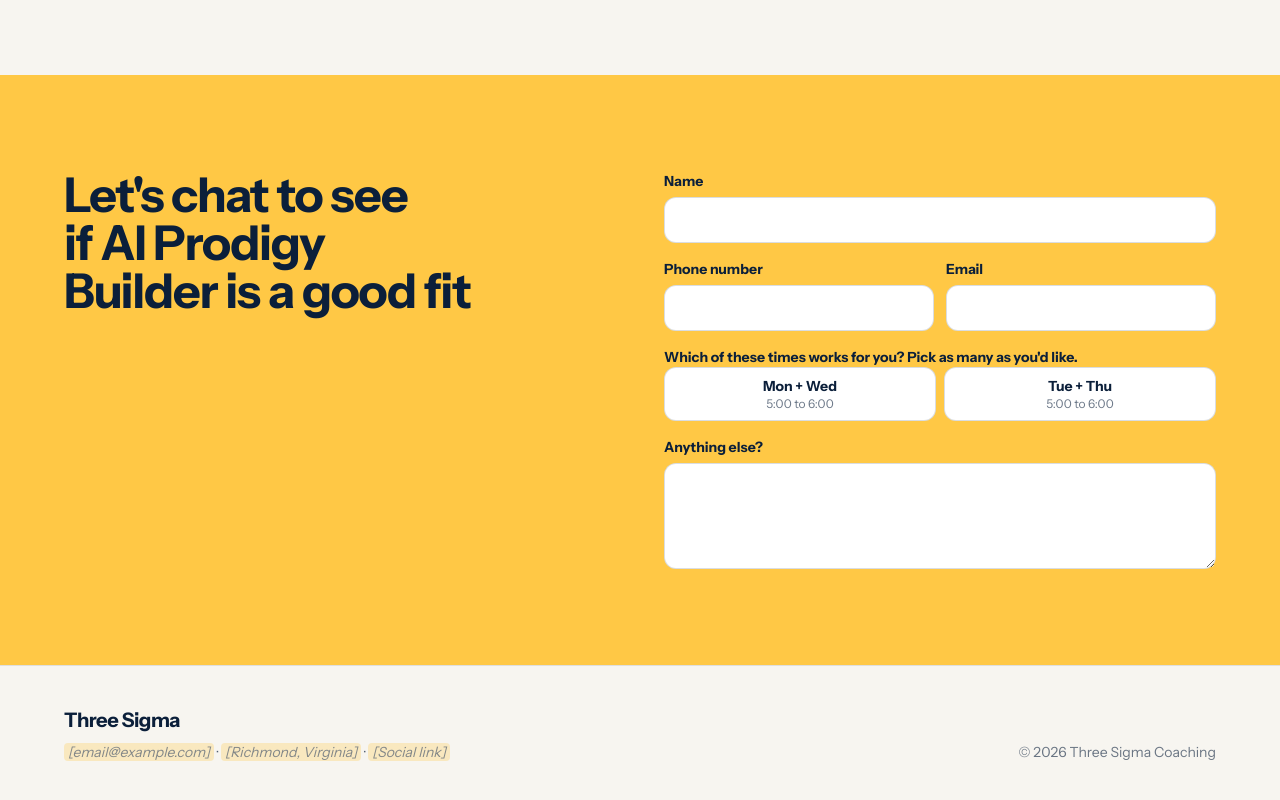
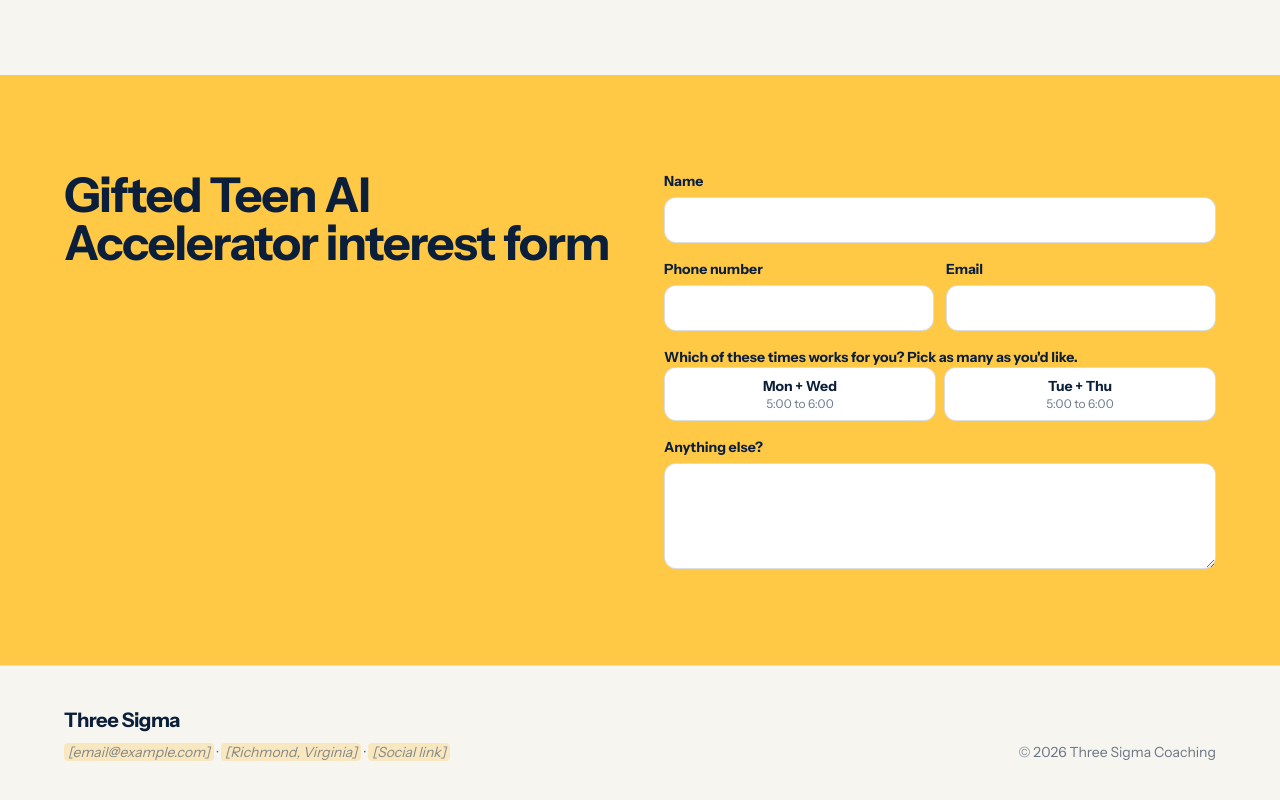
Before and after one commit to cuifoo17/three-sigma-rva, a Next.js app: page /website in a window 1280 px wide. Shown: the part 4359-5159 px from the top of the page. Built offline with nearby package versions, Linux system fonts and the light colour scheme.

Commit message:
Book: form header reads Gifted Teen AI Accelerator interest form; thank-you names the Accelerator
Co-Authored-By: Claude Fable 5.1 <noreply@anthropic.com>

```diff
--- a/src/content/deck.ts
+++ b/src/content/deck.ts
@@ -13,7 +13,7 @@ export { nav, book, footer, tutoring };
 // Book screen only: replaces the form once it's sent (after the cube twist).
 export const deckBook = {
   thanks:
-    "Thanks for the info, I'll be personally reaching out to see if the AI prodigy builder is a good fit for your child.",
+    "Thanks for the info, I'll be personally reaching out to see if the Gifted Teen AI Accelerator is a good fit for your child.",
 };
 
 export const deckHero = {
--- a/src/content/site.ts
+++ b/src/content/site.ts
@@ -103,7 +103,7 @@ export const tutoring = {
 };
 
 export const book = {
-  header: "Let's chat to see if AI Prodigy Builder is a good fit",
+  header: "Gifted Teen AI Accelerator interest form",
   fields: {
     name: "Name",
     email: "Email",
```
